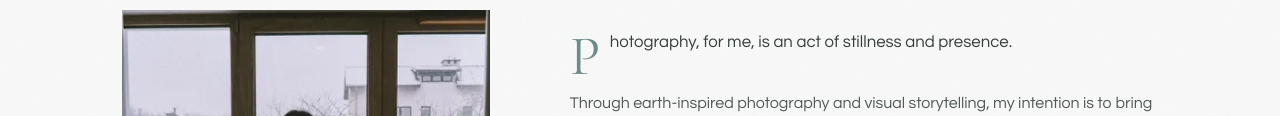
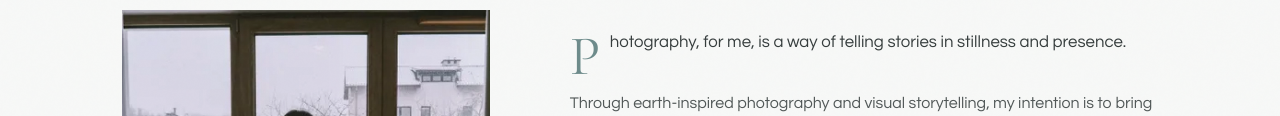
Before and after one commit to whiskerwonderz/zenwildom, a website: page about.html in a window 1280 px wide. Shown: the part 208-324 px from the top of the page. Drawn offline with nearby package versions, Linux system fonts and the light colour scheme.

Commit message:
Reword opening line on about page

```diff
--- a/about.html
+++ b/about.html
@@ -897,7 +897,7 @@
             </picture>
         </div>
         <div class="about-content">
-            <p>Photography, for me, is an act of stillness and presence.</p>
+            <p>Photography, for me, is a way of telling stories in stillness and presence.</p>
             <p>Through earth-inspired photography and visual storytelling, my intention is to bring out the true essence of my subjects, their presence, their practice, their story.</p>
             <p>Between stillness and wilderness, I photograph quiet portraits and document slow visual stories under natural light, for holistic practitioners, ecolodges and retreat spaces, and nature-rooted brands. My approach is intuitive, documenting what is already there, from movements to stillness, from poses to memories.</p>
             <p>This way of seeing was born in Costa Rica, beginning with a yoga and breathwork training in the jungle. The journey unfolded across lands, through Panama, Ecuador, Portugal, Italy, Fuerteventura, Hong Kong, and now Australia. These inner practices and travels shape how I see, how I listen, and how I capture stories. Somewhere along the journey, photography became my core practice.</p>
```
